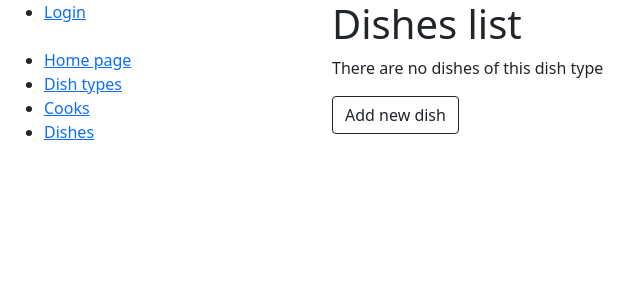
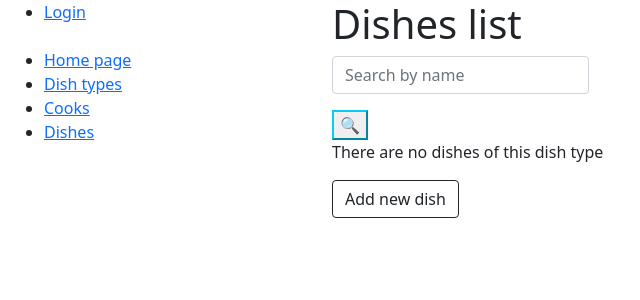
Before and after one commit to WDemidenko/restaurant_kitchen_service, a Django app: page /dishes/ in a window 1280 px wide. Shown: the top 300 px of the page, without its empty margins (0-640 px from the left). Run offline with Django 4.2, Linux system fonts and the light colour scheme; data that the repository does not hold is empty; some libraries are stand-ins or nearby versions.

Commit message:
Add search forms for Dish and DishType, add CheckboxSelectMultiple widget for DishForm

```diff
--- a/kitchen/forms.py
+++ b/kitchen/forms.py
@@ -1,4 +1,5 @@
 from django import forms
+from django.contrib.auth import get_user_model
 from django.contrib.auth.forms import UserCreationForm
 
 from kitchen.models import DishType, Dish, Cook
@@ -11,6 +12,11 @@ class DishTypeForm(forms.ModelForm):
 
 
 class DishForm(forms.ModelForm):
+    cooks = forms.ModelMultipleChoiceField(
+        queryset=get_user_model().objects.all(),
+        widget=forms.CheckboxSelectMultiple,
+    )
+
     class Meta:
         model = Dish
         fields = "__all__"
@@ -20,3 +26,21 @@ class CookForm(UserCreationForm):
     class Meta:
         model = Cook
         fields = ["username", "first_name", "last_name", "years_of_experience"]
+
+
+class DishTypeNameSearchForm(forms.Form):
+    name = forms.CharField(
+        max_length=255,
+        required=False,
+        label="",
+        widget=forms.TextInput(attrs={"placeholder": "Search by name"})
+    )
+
+
+class DishNameSearchForm(forms.Form):
+    name = forms.CharField(
+        max_length=255,
+        required=False,
+        label="",
+        widget=forms.TextInput(attrs={"placeholder": "Search by name"})
+    )
--- a/kitchen/views.py
+++ b/kitchen/views.py
@@ -5,7 +5,7 @@ from django.shortcuts import render
 from django.urls import reverse_lazy
 from django.views import generic
 
-from kitchen.forms import DishTypeForm, DishForm, CookForm
+from kitchen.forms import DishTypeForm, DishForm, CookForm, DishTypeNameSearchForm, DishNameSearchForm
 from kitchen.models import Dish, DishType, Cook
 
 
@@ -25,6 +25,23 @@ def index(request):
 class DishTypeListView(generic.ListView):
     model = DishType
     paginate_by = 5
+
+    def get_context_data(self, *, object_list=None, **kwargs):
+        context = super(DishTypeListView, self).get_context_data(**kwargs)
+        name = self.request.GET.get("name", "")
+        context["search_form"] = DishTypeNameSearchForm(
+            initial={"name": name}
+        )
+
+        return context
+
+    def get_queryset(self):
+        queryset = DishType.objects.all()
+        form = DishTypeNameSearchForm(self.request.GET)
+        if form.is_valid():
+            return queryset.filter(name__icontains=form.cleaned_data["name"])
+
+        return queryset
 
 
 class DishTypeDetailView(generic.DetailView):
@@ -107,6 +124,23 @@ class DishListView(generic.ListView):
     model = Dish
     paginate_by = 10
 
+    def get_context_data(self, *, object_list=None, **kwargs):
+        context = super(DishListView, self).get_context_data(**kwargs)
+        name = self.request.GET.get("name", "")
+        context["search_form"] = DishNameSearchForm(
+            initial={"name": name}
+        )
+
+        return context
+
+    def get_queryset(self):
+        queryset = Dish.objects.all()
+        form = DishNameSearchForm(self.request.GET)
+        if form.is_valid():
+            return queryset.filter(name__icontains=form.cleaned_data["name"])
+
+        return queryset
+
 
 class DishDetailView(generic.DetailView):
     model = Dish
--- a/templates/kitchen/dish_list.html
+++ b/templates/kitchen/dish_list.html
@@ -1,8 +1,14 @@
 {% extends "base.html" %}
+{% load crispy_forms_filters %}
 
 {% block content %}
 
   <h1>Dishes list</h1>
+  <form action="" method="get" class="form-check-inline">
+    {% csrf_token %}
+    {{ search_form|crispy }}
+    <input class="btn-outline-info" type="submit" value="🔍">
+  </form>
   {% if dish_list %}
     <ul>
       {% for dish in dish_list %}
--- a/templates/kitchen/dishtype_list.html
+++ b/templates/kitchen/dishtype_list.html
@@ -1,8 +1,14 @@
 {% extends "base.html" %}
+{% load crispy_forms_filters %}
 
 {% block content %}
 
   <h1>Dish types</h1>
+  <form action="" method="get" class="form-check-inline">
+    {% csrf_token %}
+    {{ search_form|crispy }}
+    <input class="btn-outline-info" type="submit" value="🔍">
+  </form>
   {% if dishtype_list %}
     <ul>
       {% for dishtype in dishtype_list %}
```
